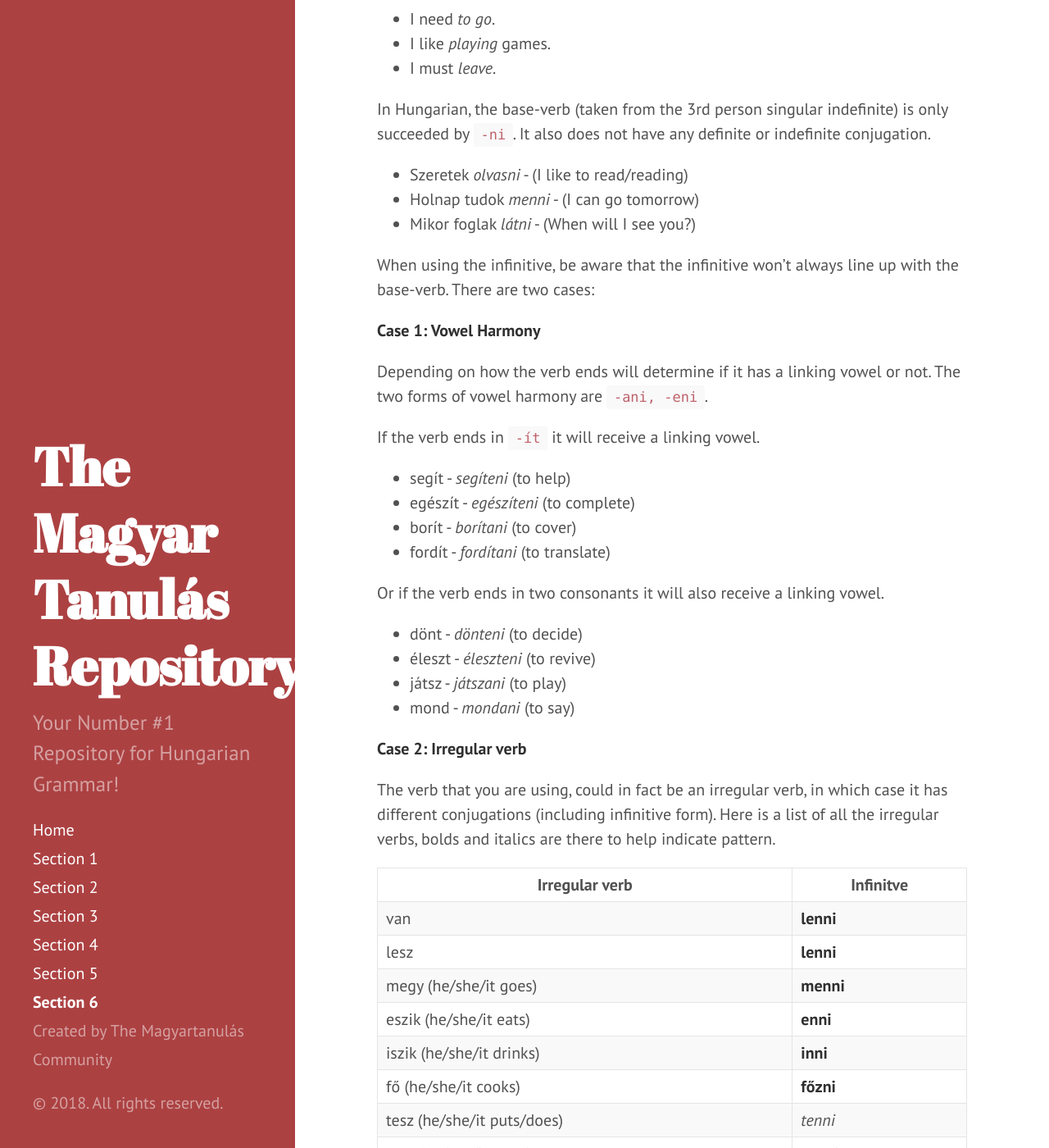
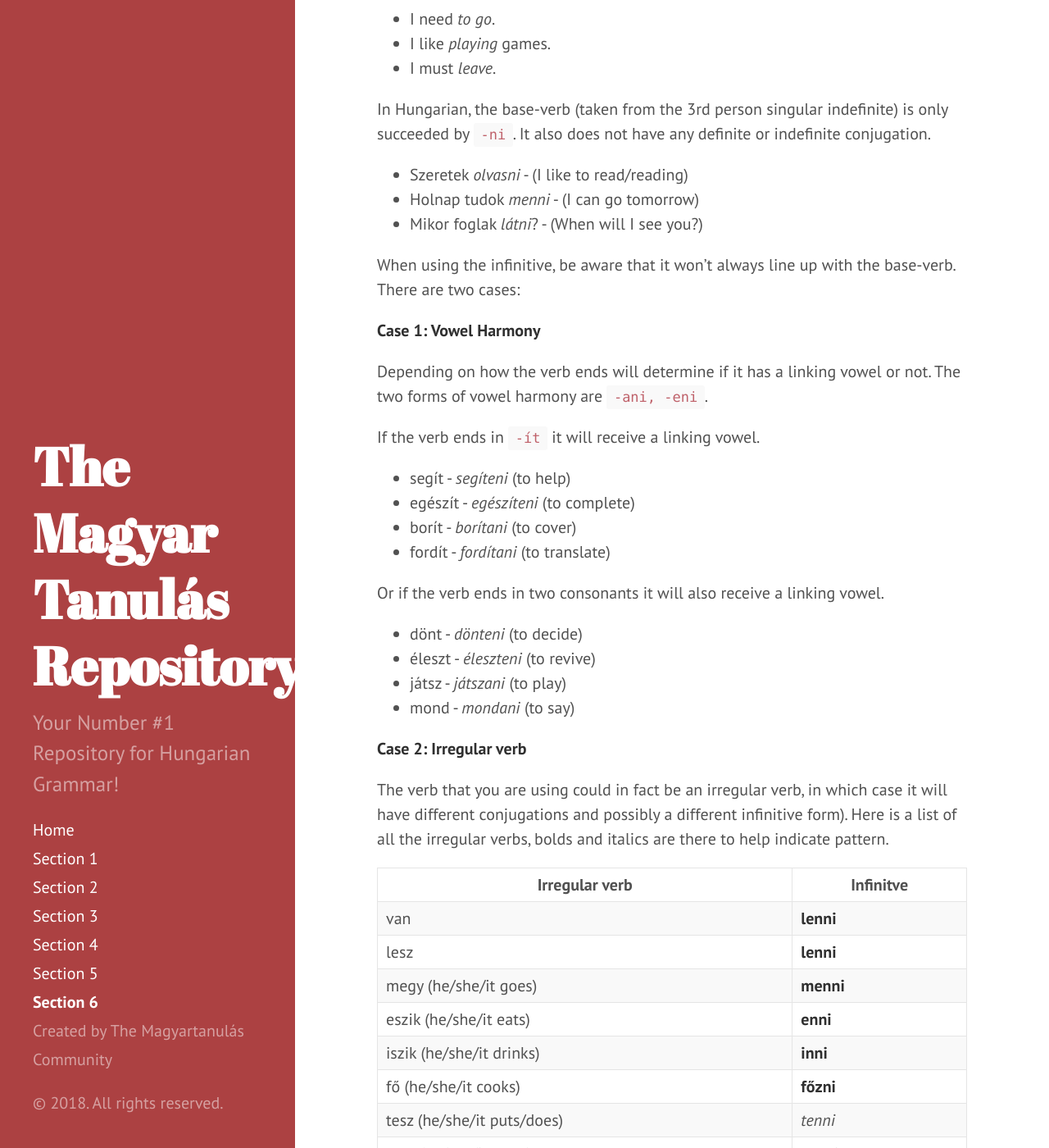
Before and after one commit to Magyartanulas/magyartanulas.github.io, a Jekyll site: the page built from Section6.md, in a window 1280 px wide and 1400 px high, scrolled down 458 px. Shown: the whole window at 82% size. Built offline with Jekyll 4.4.1, drawn with Linux system fonts in a browser that asks for light colours; Markdown is read by kramdown in place of the engine named in the settings; some of the changed text lies outside the part shown.

Commit message:
Update Section6.md

```diff
--- a/Section6.md
+++ b/Section6.md
@@ -21,9 +21,9 @@
 
 * Szeretek *olvasni* - (I like to read/reading)
 * Holnap tudok *menni* - (I can go tomorrow)
-* Mikor foglak *látni* - (When will I see you?)
+* Mikor foglak *látni*? - (When will I see you?)
 
-When using the infinitive, be aware that the infinitive won't always line up with the base-verb. There are two cases:
+When using the infinitive, be aware that it won't always line up with the base-verb. There are two cases:
 
 **Case 1: Vowel Harmony**
 
@@ -45,7 +45,7 @@
 
 **Case 2: Irregular verb**
 
-The verb that you are using, could in fact be an irregular verb, in which case it has different conjugations (including infinitive form).
+The verb that you are using could in fact be an irregular verb, in which case it will have different conjugations and possibly a different infinitive form).
 Here is a list of all the irregular verbs, bolds and italics are there to help indicate pattern.
 
 | Irregular verb              | Infinitve     |
@@ -107,7 +107,7 @@
 * English: I don't know anybody. (Negated once)
 * Hungarian: Nem ismerek senkit. - (I don't know nobody.)
 
-**Quick note:* `ismer` and `tud` are both verbs that can be used as the equivalent to know. `ismer` has connotations of possesing knowledge whereas `tud` has connotations of possessing skills and skillsets (hence, why tud also means can).*
+*Quick note: `ismer` and `tud` are both verbs that can be used as the equivalent to know. `ismer` has connotations of possesing knowledge whereas `tud` has connotations of possessing skills and skillsets (hence, why tud also means can).*
 
 **Useful negations**
 
@@ -116,12 +116,11 @@
 
 ### Negating with nincs & sincs
 
-Recall that `van` is the verb for existence. In Hungarian, ~~nem van~~ `nincs/nincsen` to negate a noun's existence (and `nincsenek`
-for negating multiple nouns). Likewise with `sem`, `sincs` is used as a further negation to really emphasise the lack of existence.
+Recall that `van` is the verb for existence. In Hungarian, ~~nem van~~ `nincs/nincsen` is used to negate a noun's existence (and `nincsenek` for negating multiple nouns). Likewise with `sem`, `sincs` is used as a further negation to really emphasise the lack of existence.
 
 Although `nincs` is used for the present tense, `nem volt` and `nem lesz` are used for the past and future respectively.
 
-* Nincsen semmi baj. - (There is nothing wrong).
+* Nem igaz, hogy nincsen semmi baj. - (It isn't true that there is nothing wrong).
 * Kávé van? Nincs. Tea van? Az sincs. - (Is there coffee? There is none. Is there tea? None of that either.)
 * Gőzöm sincs. - (I haven't the foggiest idea. lit. I don't even have any steam).
 * Nincs mit. - (Don't mention it. lit. There is no what.)
```
Also changed, not shown: other parts of Section6.md (+4 -4 lines).
